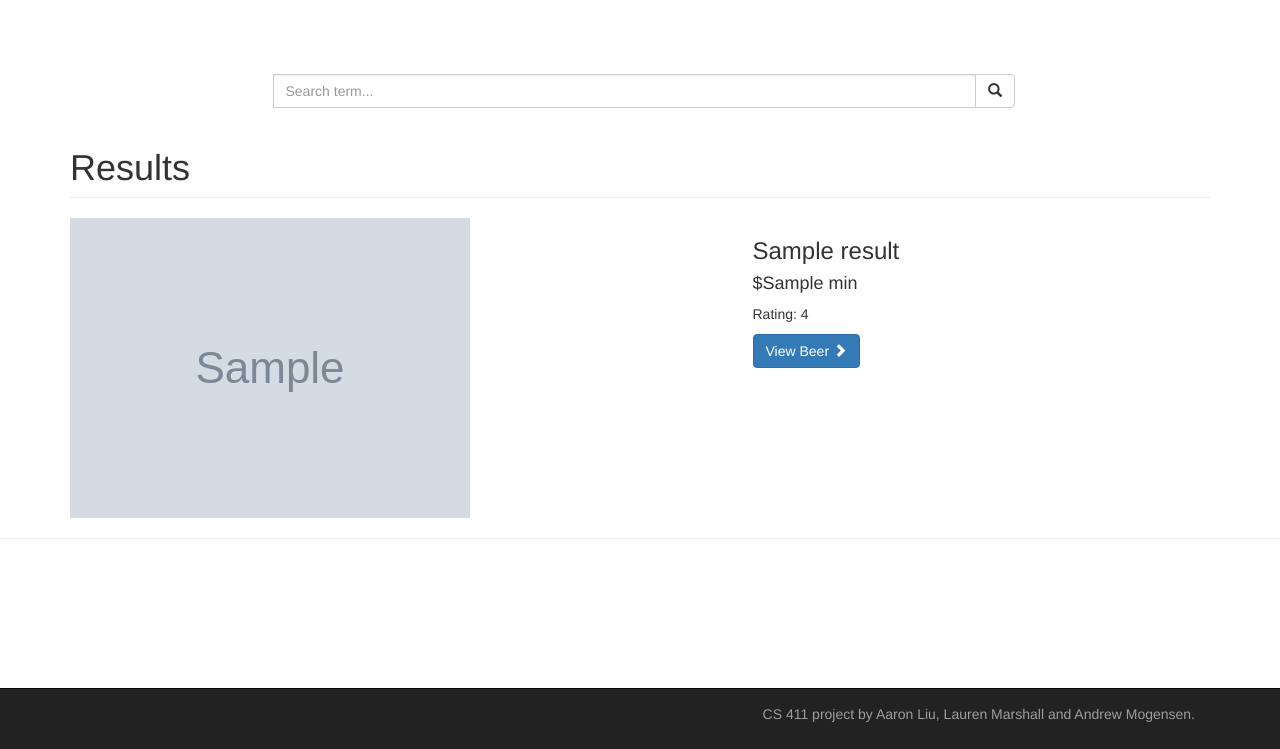
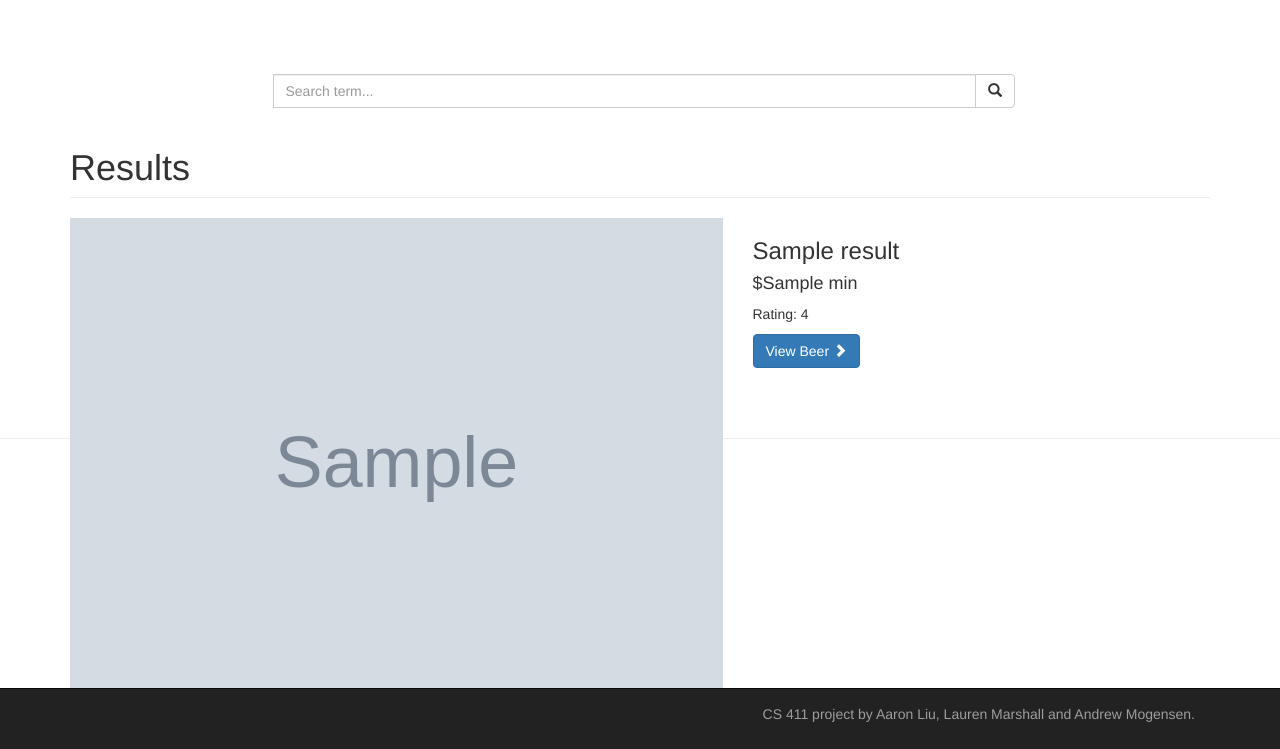
Before and after one commit to aliu899/beermecs411, a Flask app: template templates/query.html in a window 1280 px wide. Shown: the part 51-800 px from the top of the page. Run offline with Flask 2, Linux system fonts and the light colour scheme; the template is opened without the code that fills it: most values are stand-ins (such as "Sample title", 1, 10 or a date in 2020); grey boxes marked "Sample" are stand-in pictures.

Commit message:
update details

```diff
--- a/templates/query.html
+++ b/templates/query.html
@@ -81,10 +81,11 @@
         {% for result in results %}
         <div class="row">
             <div class="col-md-7">
-                <a href="#">
+                <div style="height:200px;">
                     <img class="img-responsive"
-                         src="{{ result.pictureurl }}" height="300" alt="">
-                </a>
+                         src="{{ result.pictureurl }}" width="700"
+                         height="300" alt="">
+                </div>
             </div>
             <div class="col-md-5">
                 <h3>{{ result.beername }}</h3>
```
